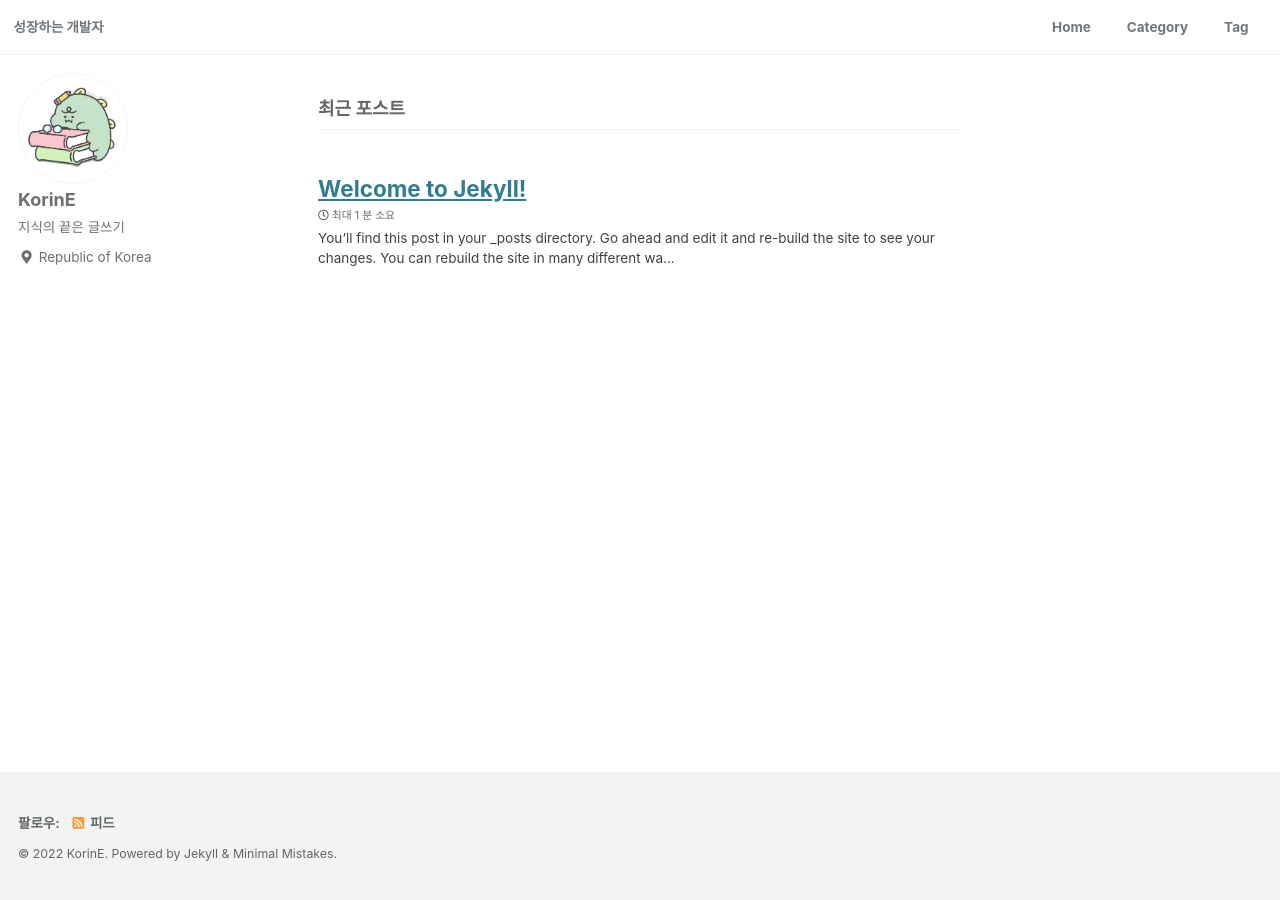
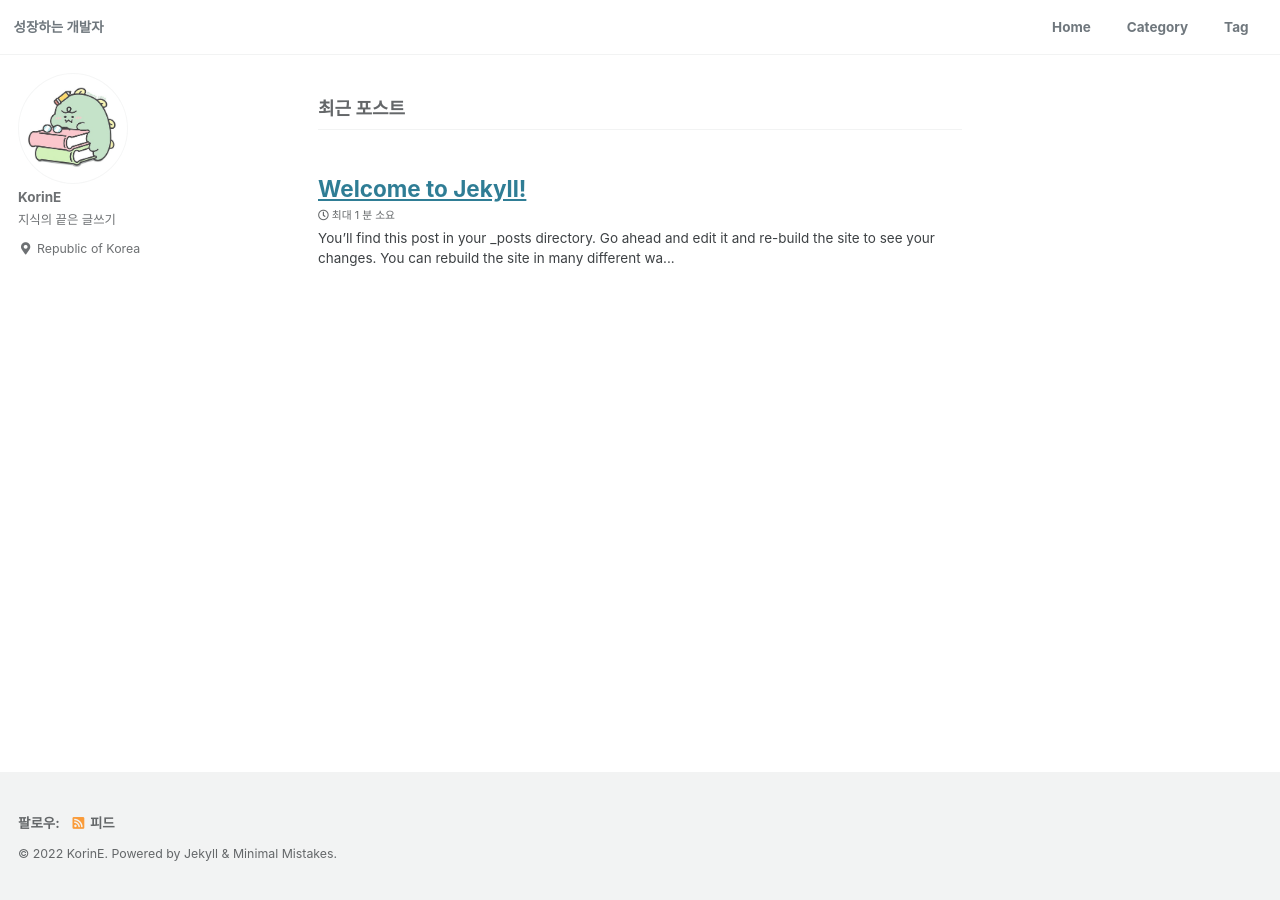
Before and after one commit to uu2924/uu2924.github.io, a Jekyll site: the page built from index.html, in a window 1280 px wide. Built offline with Jekyll 4.4.1, drawn with Linux system fonts in a browser that asks for light colours; cached includes are drawn as plain includes; the list of posts is cut into pages by our own code.

Commit message:
Update _sidebar.scss

```diff
--- a/_sass/minimal-mistakes/_sidebar.scss
+++ b/_sass/minimal-mistakes/_sidebar.scss
@@ -57,7 +57,7 @@
   p,
   li {
     font-family: $sans-serif;
-    font-size: $type-size-6;
+    font-size: $type-size-7;
     line-height: 0.5;
   }
 
@@ -174,7 +174,7 @@
 }
 .sidebar .author__name {
   font-family: $sans-serif;
-  font-size: $type-size-5;
+  font-size: $type-size-6;
 }
 
 .author__bio {
@@ -315,7 +315,7 @@
     padding-top: 2px;
     padding-bottom: 2px;
     color: inherit;
-    font-size: $type-size-5;
+    font-size: $type-size-6;
     text-decoration: none;
 
     &:hover {
```
